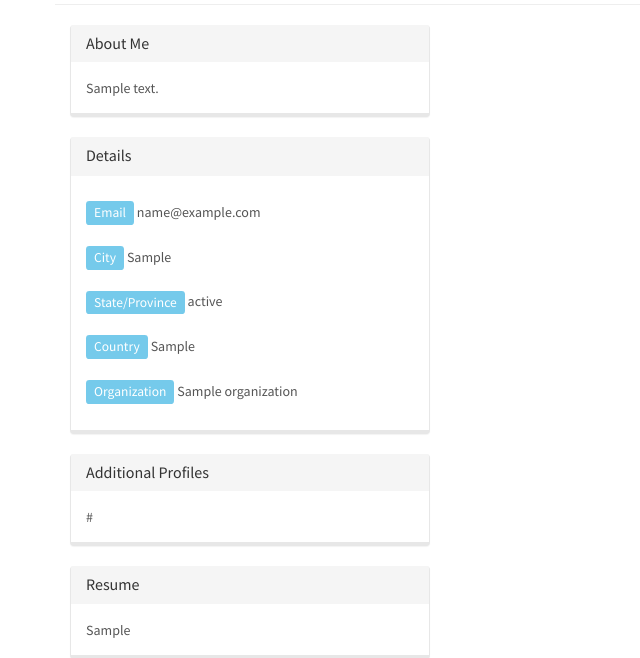
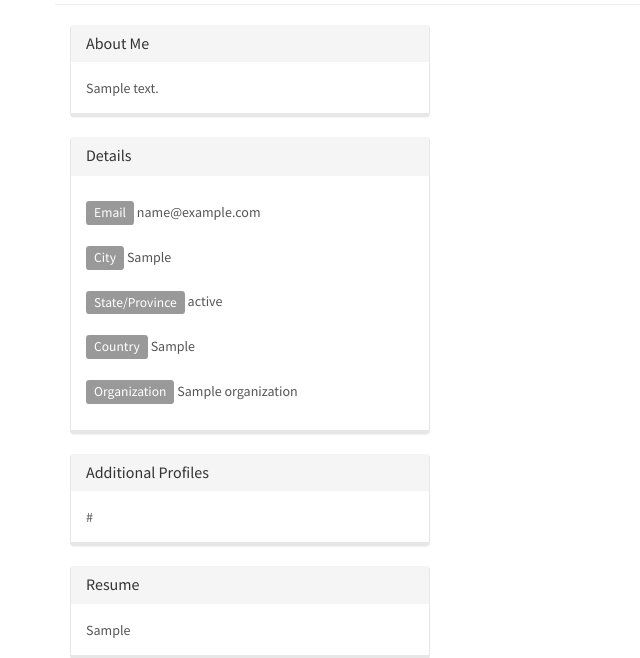
Before and after one commit to Nerdylicious/vms-integrated, a Django app: page /volunteer/profile/1 in a window 1280 px wide. Shown: the part 176-834 px from the top of the page, without its empty margins (0-640 px from the left). Run offline with Django 3.2, Linux system fonts and the light colour scheme; a user stored in the database is signed in; tables that the repository leaves empty hold one stand-in row (values such as "Sample post"); parts of the project's set-up code (start-up, migrations or seed data) failed here and were passed over; some libraries are stand-ins or nearby versions.

Commit message:
Changed label colors in profiles to default color

```diff
--- a/vms/volunteer/templates/volunteer/profile.html
+++ b/vms/volunteer/templates/volunteer/profile.html
@@ -31,18 +31,18 @@
                     </h4>
                 </div>
                 <div class="panel-body">
-                    <label><h4><span class="label label-info">Email</span></h4></label> {{ volunteer.email }}
+                    <label><h4><span class="label label-default">Email</span></h4></label> {{ volunteer.email }}
                     <br>
-                    <label><h4><span class="label label-info">City</span></h4></label> {{ volunteer.city }}
+                    <label><h4><span class="label label-default">City</span></h4></label> {{ volunteer.city }}
                     <br>
-                    <label><h4><span class="label label-info">State/Province</span></h4></label> {{ volunteer.state }}
+                    <label><h4><span class="label label-default">State/Province</span></h4></label> {{ volunteer.state }}
                     <br>
-                    <label><h4><span class="label label-info">Country</span></h4></label> {{ volunteer.country }}
+                    <label><h4><span class="label label-default">Country</span></h4></label> {{ volunteer.country }}
                     <br>
                     {% if volunteer.organization %}
-                        <label><h4><span class="label label-info">Organization</span></h4></label> {{ volunteer.organization.name }}
+                        <label><h4><span class="label label-default">Organization</span></h4></label> {{ volunteer.organization.name }}
                     {% elif volunteer.unlisted_organization  %}
-                        <label><h4><span class="label label-info">Organization</span></h4></label> {{ volunteer.unlisted_organization }}
+                        <label><h4><span class="label label-default">Organization</span></h4></label> {{ volunteer.unlisted_organization }}
                     {% else %}
                     {% endif %}
                 </div>
```
